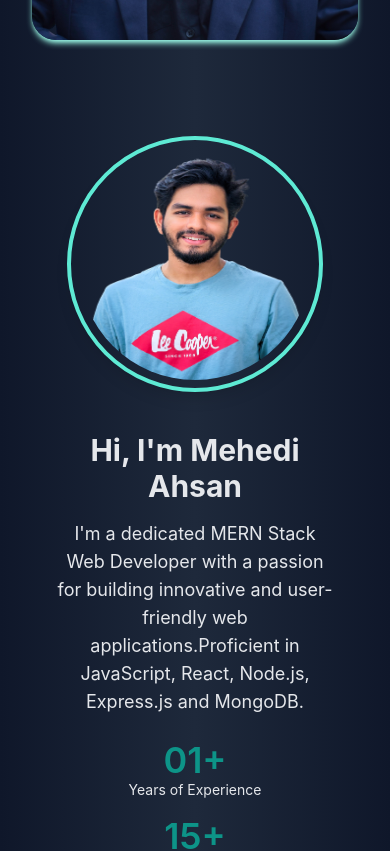
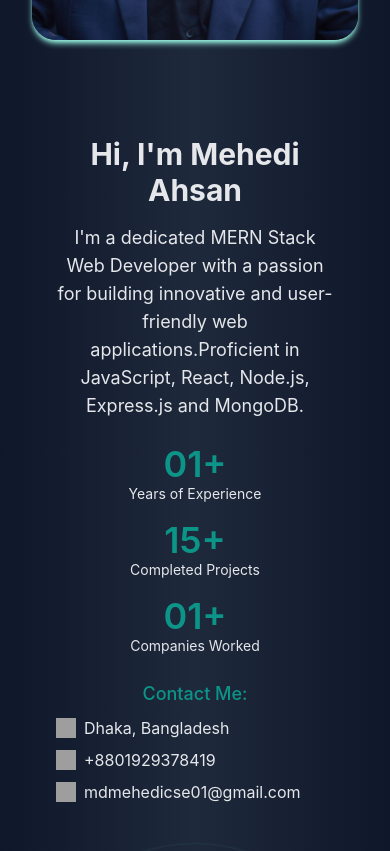
Before and after one commit to MehediAhsan/mehediahsan-portfolio, a React (Create React App) app: page / in a window 390 px wide. Shown: the part 820-1671 px from the top of the page. Built offline with nearby package versions, Linux system fonts and the light colour scheme; grey boxes are pictures that could not be loaded.

Commit message:
update about section

```diff
--- a/src/components/About.js
+++ b/src/components/About.js
@@ -10,15 +10,15 @@ const About = () => {
 
     return (
         <section id="about" className="py-24 md:py-44 px-14 md:px-28">
-            <div className="container mx-auto flex flex-col lg:flex-row items-center justify-between">
+            <div className="container mx-auto flex flex-col-reverse md:flex-row items-center justify-between">
                 <div
                     data-aos="fade-right"
                     data-aos-duration="500"
-                    className="mb-10 lg:mb-0 lg:w-1/2"
+                    className="mt-10 md:mt-0 rounded-full shadow-md transition duration-300 hover:shadow-lg hover:shadow-teal-200 shadow-teal-200 cursor-pointer w-80 h-80 md:w-96 md:h-96"
                 >
                     <img
                         src={about}
-                        className="w-64 h-64 md:w-80 md:h-80 lg:w-96 lg:h-96 border-4 border-teal-300 rounded-full p-2 shadow-lg"
+                        className="w-80 h-80 md:w-96 md:h-96 rounded-full p-2 shadow-lg"
                         alt="Mehedi"
                         loading="lazy"
                     />
@@ -26,7 +26,7 @@ const About = () => {
                 <div
                     data-aos="fade-left"
                     data-aos-duration="500"
-                    className="lg:w-1/2 text-center lg:text-left"
+                    className="md:w-1/2 text-center md:text-left"
                 >
                     <h1 className="text-3xl lg:text-4xl text-gray-200 font-bold mb-4">
                         Hi, I'm Mehedi Ahsan
```
